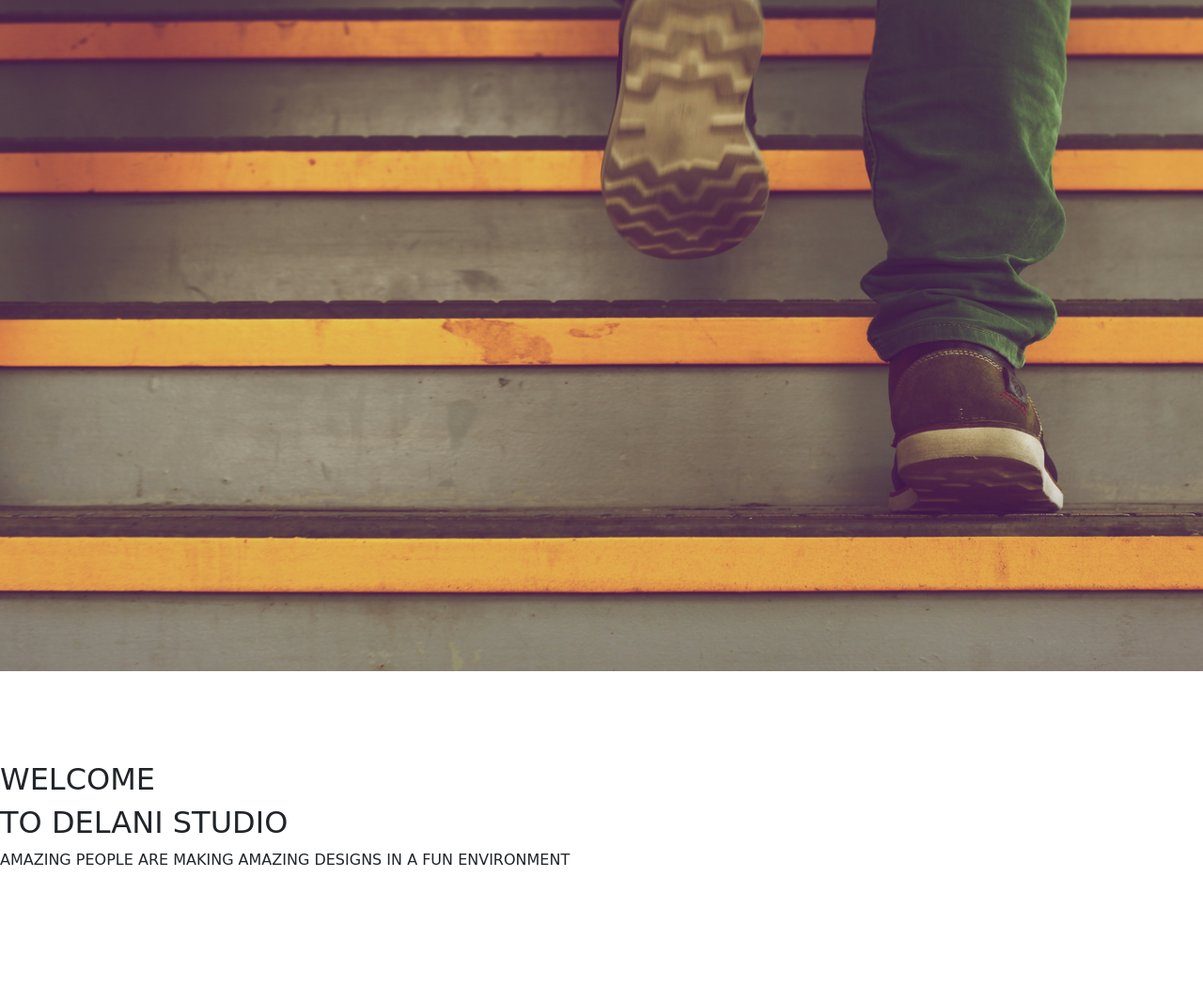
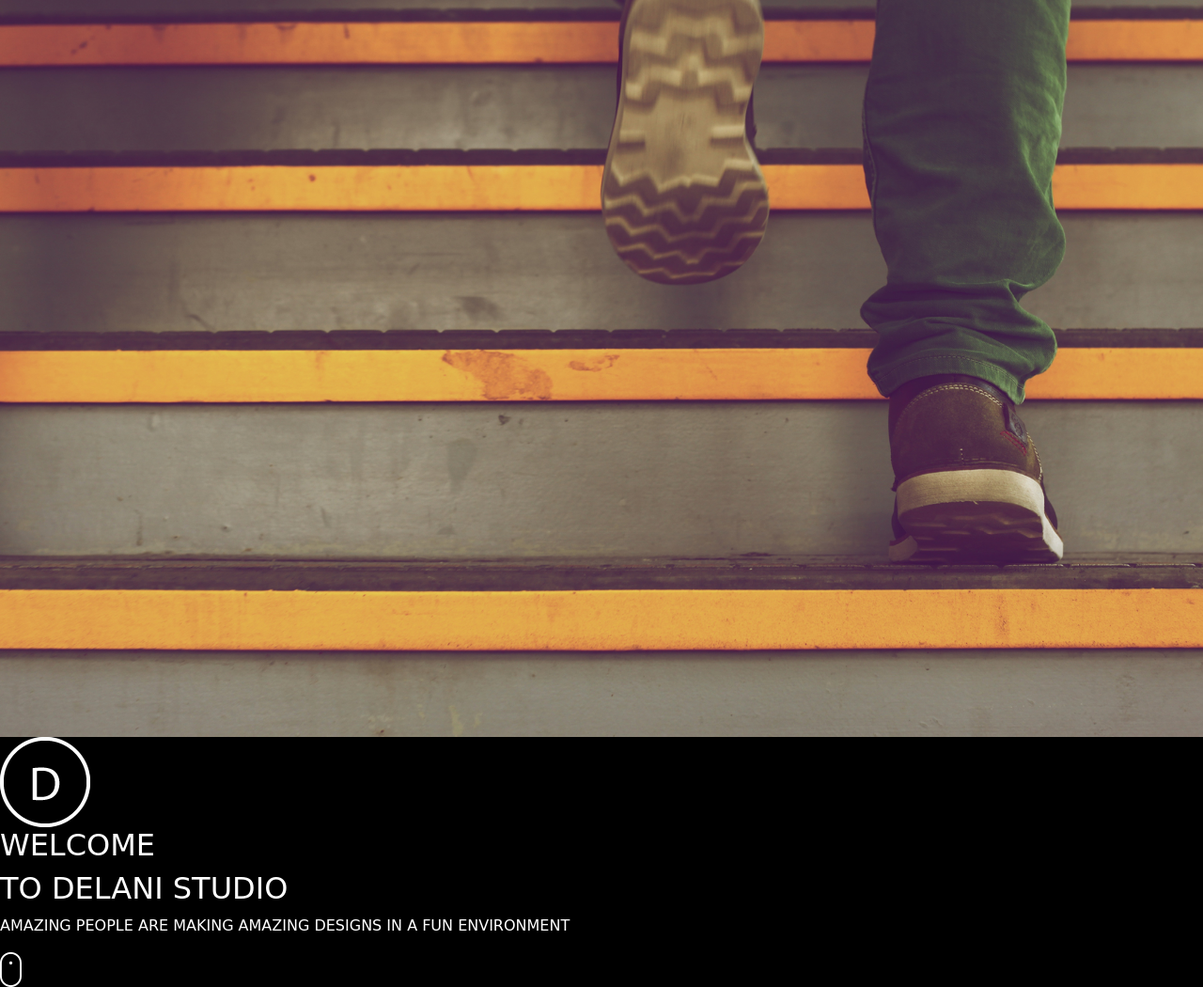
Before and after one commit to FloWambui/Delani_Studio, a plain HTML site: page index.html in a window 1280 px wide. Shown: the whole page at 94% size. Before the commit the page ends 980 px from the top, so only its background shows below. Drawn offline with nearby package versions, Linux system fonts and the light colour scheme; a web font is replaced by a local one.

Commit message:
style:add styling to the homepage

```diff
--- a/css/style.css
+++ b/css/style.css
@@ -5,7 +5,14 @@
 }
 body{
     height: 100vh;
-    width: 100vw;
+    width: 100%;
     font-family: 'Hubballi', cursive;
-    background-color: white;
+    background-color: black;
 }
+.home-page{
+    height: 98vh;
+    width: 100%;
+}
+.deets{
+    color: white;
+}
```
